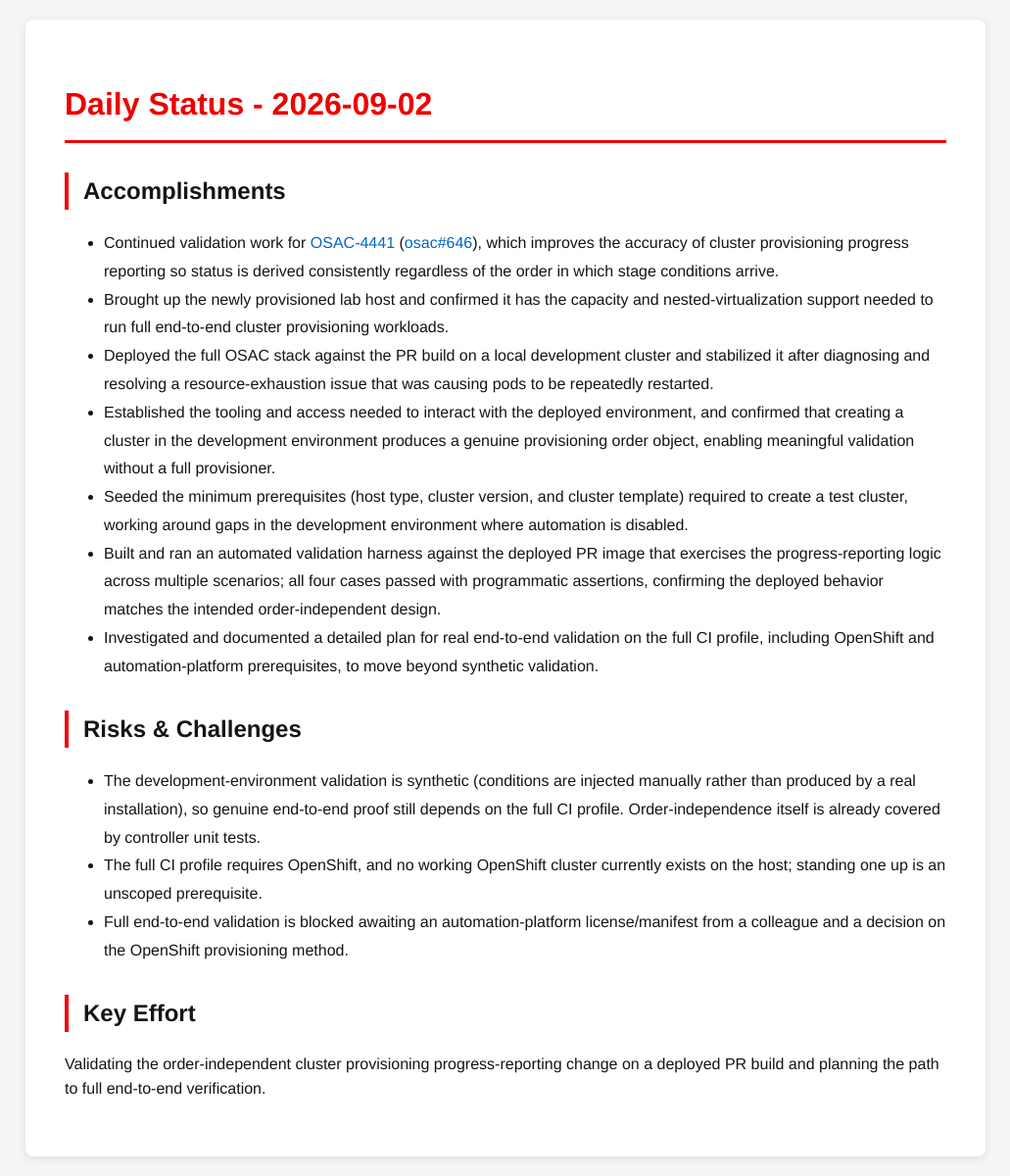
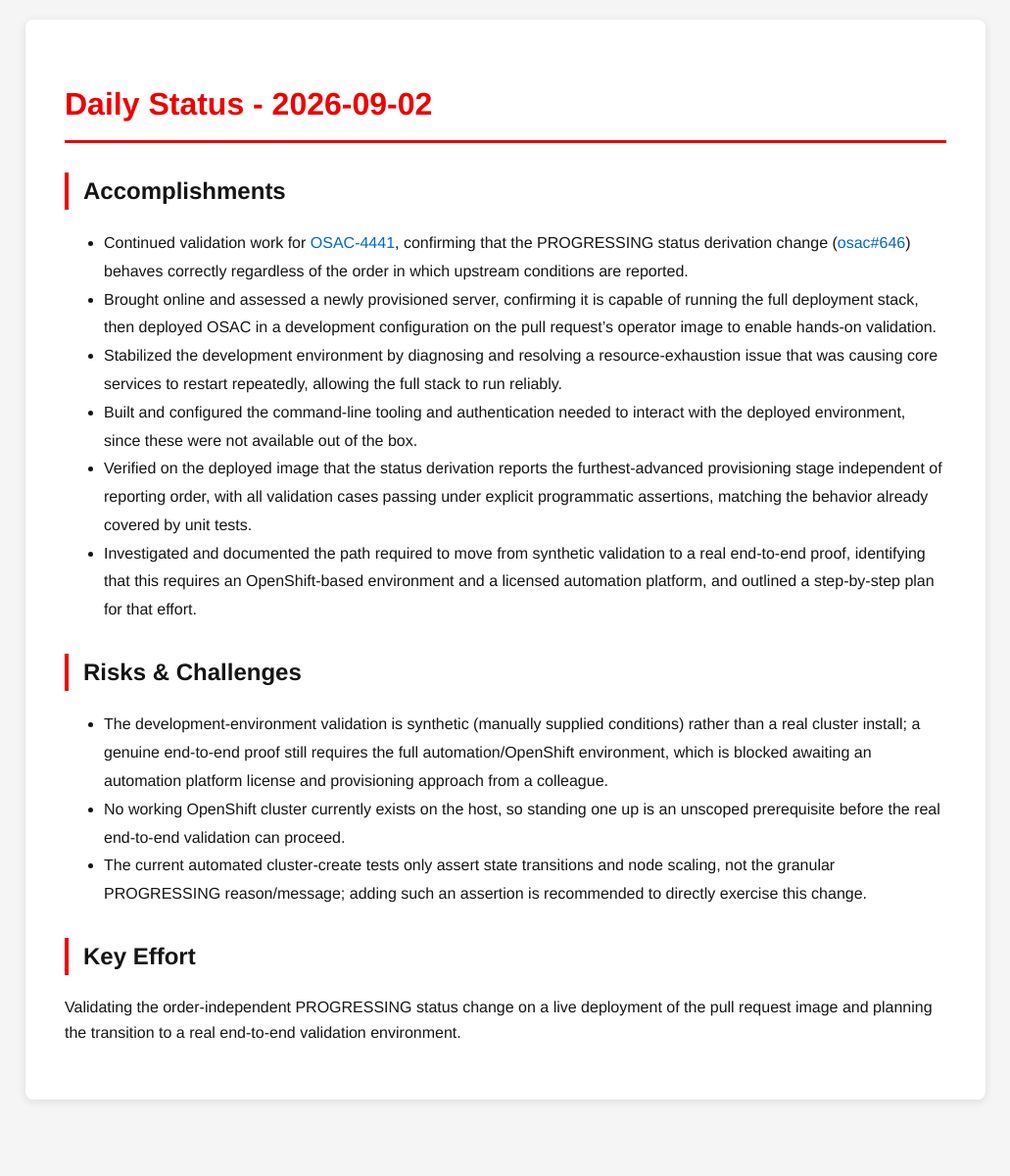
Before and after one commit to tzvatot/daily-status, a Jekyll site: the page built from 2026-09-02.md, in a window 1280 px wide. Shown: the whole page at 98% size, without its empty margins (124-1155 px from the left). Built offline with Jekyll 4.4.1, drawn with Linux system fonts in a browser that asks for light colours; after the commit the page ends 1142 px from its top, so only the background shows below that.

Commit message:
Daily status update - 2026-09-02

```diff
--- a/2026-09-02.md
+++ b/2026-09-02.md
@@ -7,18 +7,17 @@ date: 2026-09-02
 # Daily Status - 2026-09-02
 
 ## Accomplishments
-- Continued validation work for [OSAC-4441](https://redhat.atlassian.net/browse/OSAC-4441) ([osac#646](https://github.com/osac-project/osac/pull/646)), which improves the accuracy of cluster provisioning progress reporting so status is derived consistently regardless of the order in which stage conditions arrive.
-- Brought up the newly provisioned lab host and confirmed it has the capacity and nested-virtualization support needed to run full end-to-end cluster provisioning workloads.
-- Deployed the full OSAC stack against the PR build on a local development cluster and stabilized it after diagnosing and resolving a resource-exhaustion issue that was causing pods to be repeatedly restarted.
-- Established the tooling and access needed to interact with the deployed environment, and confirmed that creating a cluster in the development environment produces a genuine provisioning order object, enabling meaningful validation without a full provisioner.
-- Seeded the minimum prerequisites (host type, cluster version, and cluster template) required to create a test cluster, working around gaps in the development environment where automation is disabled.
-- Built and ran an automated validation harness against the deployed PR image that exercises the progress-reporting logic across multiple scenarios; all four cases passed with programmatic assertions, confirming the deployed behavior matches the intended order-independent design.
-- Investigated and documented a detailed plan for real end-to-end validation on the full CI profile, including OpenShift and automation-platform prerequisites, to move beyond synthetic validation.
+- Continued validation work for [OSAC-4441](https://redhat.atlassian.net/browse/OSAC-4441), confirming that the PROGRESSING status derivation change ([osac#646](https://github.com/osac-project/osac/pull/646)) behaves correctly regardless of the order in which upstream conditions are reported.
+- Brought online and assessed a newly provisioned server, confirming it is capable of running the full deployment stack, then deployed OSAC in a development configuration on the pull request's operator image to enable hands-on validation.
+- Stabilized the development environment by diagnosing and resolving a resource-exhaustion issue that was causing core services to restart repeatedly, allowing the full stack to run reliably.
+- Built and configured the command-line tooling and authentication needed to interact with the deployed environment, since these were not available out of the box.
+- Verified on the deployed image that the status derivation reports the furthest-advanced provisioning stage independent of reporting order, with all validation cases passing under explicit programmatic assertions, matching the behavior already covered by unit tests.
+- Investigated and documented the path required to move from synthetic validation to a real end-to-end proof, identifying that this requires an OpenShift-based environment and a licensed automation platform, and outlined a step-by-step plan for that effort.
 
 ## Risks & Challenges
-- The development-environment validation is synthetic (conditions are injected manually rather than produced by a real installation), so genuine end-to-end proof still depends on the full CI profile. Order-independence itself is already covered by controller unit tests.
-- The full CI profile requires OpenShift, and no working OpenShift cluster currently exists on the host; standing one up is an unscoped prerequisite.
-- Full end-to-end validation is blocked awaiting an automation-platform license/manifest from a colleague and a decision on the OpenShift provisioning method.
+- The development-environment validation is synthetic (manually supplied conditions) rather than a real cluster install; a genuine end-to-end proof still requires the full automation/OpenShift environment, which is blocked awaiting an automation platform license and provisioning approach from a colleague.
+- No working OpenShift cluster currently exists on the host, so standing one up is an unscoped prerequisite before the real end-to-end validation can proceed.
+- The current automated cluster-create tests only assert state transitions and node scaling, not the granular PROGRESSING reason/message; adding such an assertion is recommended to directly exercise this change.
 
 ## Key Effort
-Validating the order-independent cluster provisioning progress-reporting change on a deployed PR build and planning the path to full end-to-end verification.
+Validating the order-independent PROGRESSING status change on a live deployment of the pull request image and planning the transition to a real end-to-end validation environment.
```
